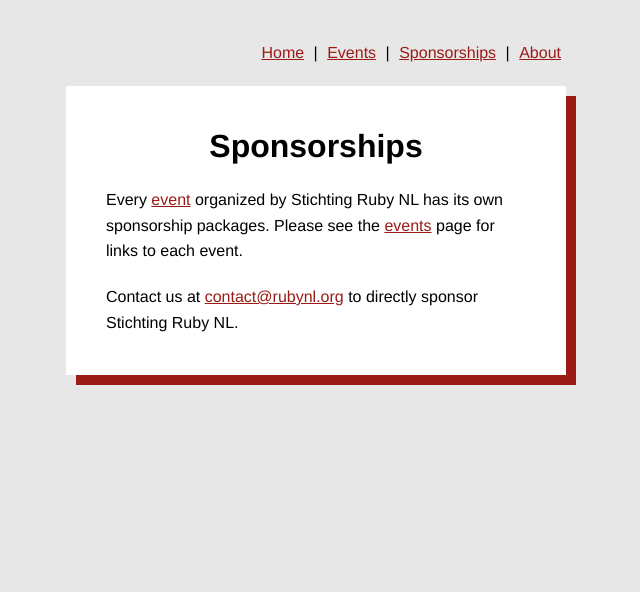
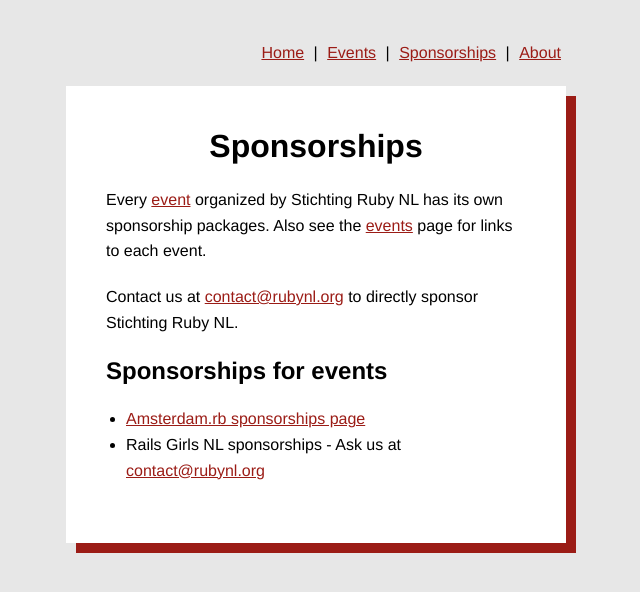
Before and after one commit to rubynl/rubynl.org, a Jekyll site: the page built from src/sponsorships.html, in a window 1280 px wide. Shown: the top 592 px of the page, without its empty margins (324-964 px from the left). Built offline with Jekyll 4.4.1, drawn with Linux system fonts in a browser that asks for light colours.

Commit message:
Link to events on sponsorships page

```diff
--- a/src/sponsorships.html
+++ b/src/sponsorships.html
@@ -5,9 +5,16 @@ layout: content
 
 <h1>Sponsorships</h1>
 <p>
-  Every <a href="/events">event</a> organized by Stichting Ruby NL has its own sponsorship packages. Please see the <a href="/events">events</a> page for links to each event.
+  Every <a href="/events">event</a> organized by Stichting Ruby NL has its own sponsorship packages. Also see the <a href="/events">events</a> page for links to each event.
 </p>
 
 <p>
   Contact us at <a href="mailto:contact@rubynl.org">contact@rubynl.org</a> to directly sponsor Stichting Ruby NL.
 </p>
+
+<h2>Sponsorships for events</h2>
+
+<ul>
+  <li><a href="https://amsrb.org/sponsorships/">Amsterdam.rb sponsorships page</a></li>
+  <li>Rails Girls NL sponsorships - Ask us at <a href="mailto:contact@rubynl.org">contact@rubynl.org</a></li>
+</ul>
```
